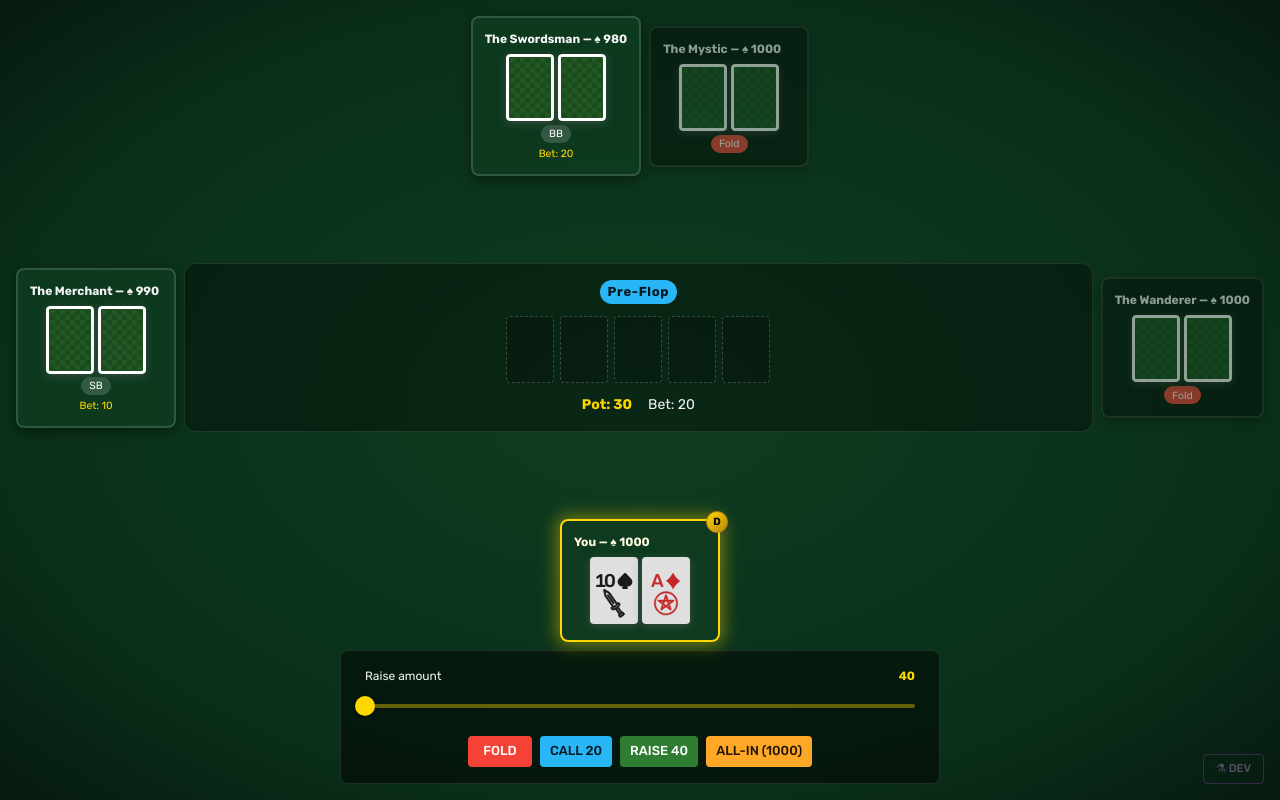
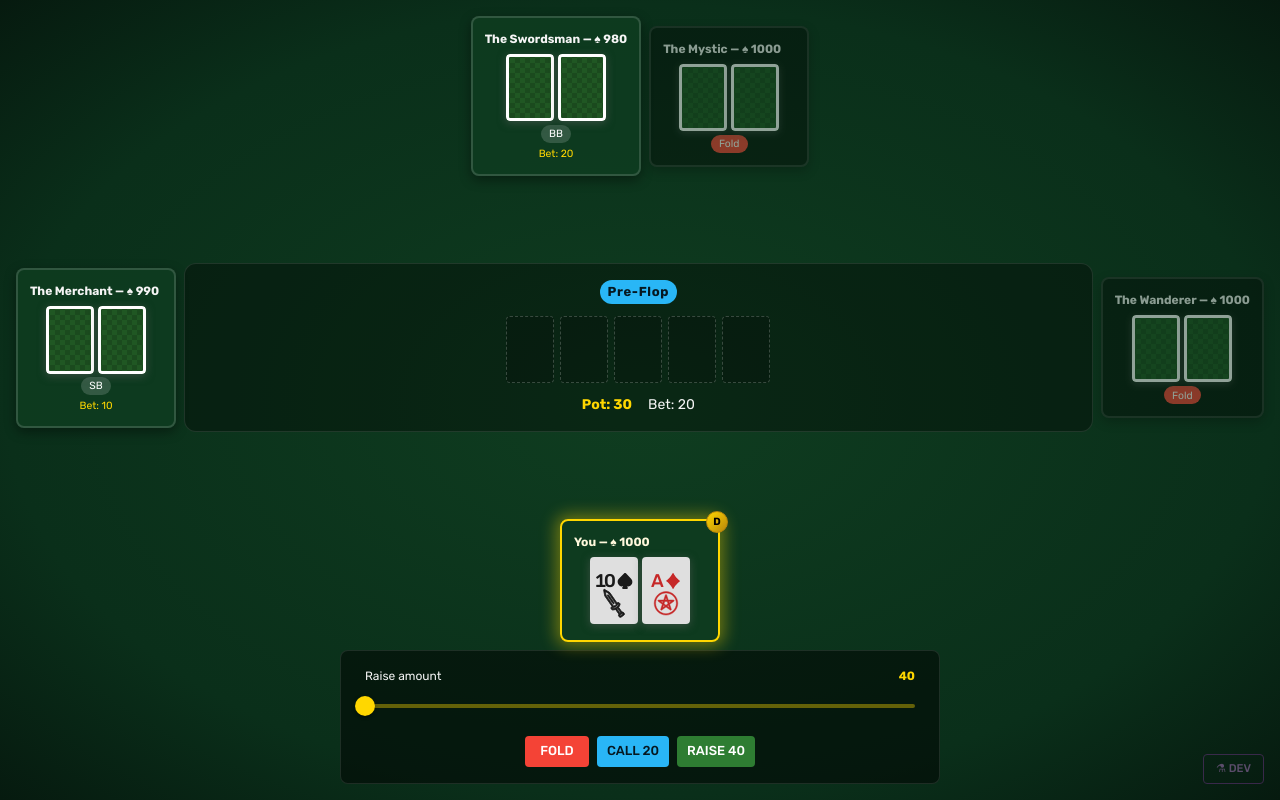
Before and after one commit to raphaelaleixo/arcanepoker, a React (Vite) app: page / in a window 1280 px wide. Both pictures are taken after a click on the button "BEGIN". Built offline with nearby package versions, Linux system fonts and the light colour scheme.

Commit message:
Change action bar

```diff
--- a/src/components/Table/ActionBar.tsx
+++ b/src/components/Table/ActionBar.tsx
@@ -85,7 +85,17 @@ function ActionBarInner({
     }
   }
 
-  function handleRaise() {
+  const callExceedsStack = toCall >= heroStack;
+  const sliderDisabled = effectiveMax <= minRaise;
+  const isAllIn = clampedRaise >= effectiveMax;
+
+  function handleRaiseOrAllIn() {
+    if (isAllIn) {
+      dispatch({
+        type: "PLAYER_ACTION",
+        payload: { playerId: HERO_ID_CONST, action: "all-in" },
+      });
+    } else {
       dispatch({
         type: "PLAYER_ACTION",
         payload: {
@@ -95,16 +105,7 @@ function ActionBarInner({
         },
       });
     }
-
-  function handleAllIn() {
-    dispatch({
-      type: "PLAYER_ACTION",
-      payload: { playerId: HERO_ID_CONST, action: "all-in" },
-    });
   }
-
-  const callExceedsStack = toCall >= heroStack;
-  const sliderDisabled = effectiveMax <= minRaise;
 
   return (
     <Box
@@ -188,22 +189,12 @@ function ActionBarInner({
 
         <Button
           variant="contained"
-          color="primary"
+          color={isAllIn ? "warning" : "primary"}
           size="small"
-          onClick={handleRaise}
+          onClick={handleRaiseOrAllIn}
           disabled={heroStack === 0}
         >
-          {toCall === 0 ? "Bet" : "Raise"} {clampedRaise}
-        </Button>
-
-        <Button
-          variant="contained"
-          color="warning"
-          size="small"
-          onClick={handleAllIn}
-          disabled={heroStack === 0}
-        >
-          All-in ({heroStack})
+          {isAllIn ? `All-In (${heroStack})` : `${toCall === 0 ? "Bet" : "Raise"} ${clampedRaise}`}
         </Button>
       </Stack>
     </Box>
```
Lines whose indentation alone changed are shown as unchanged.
